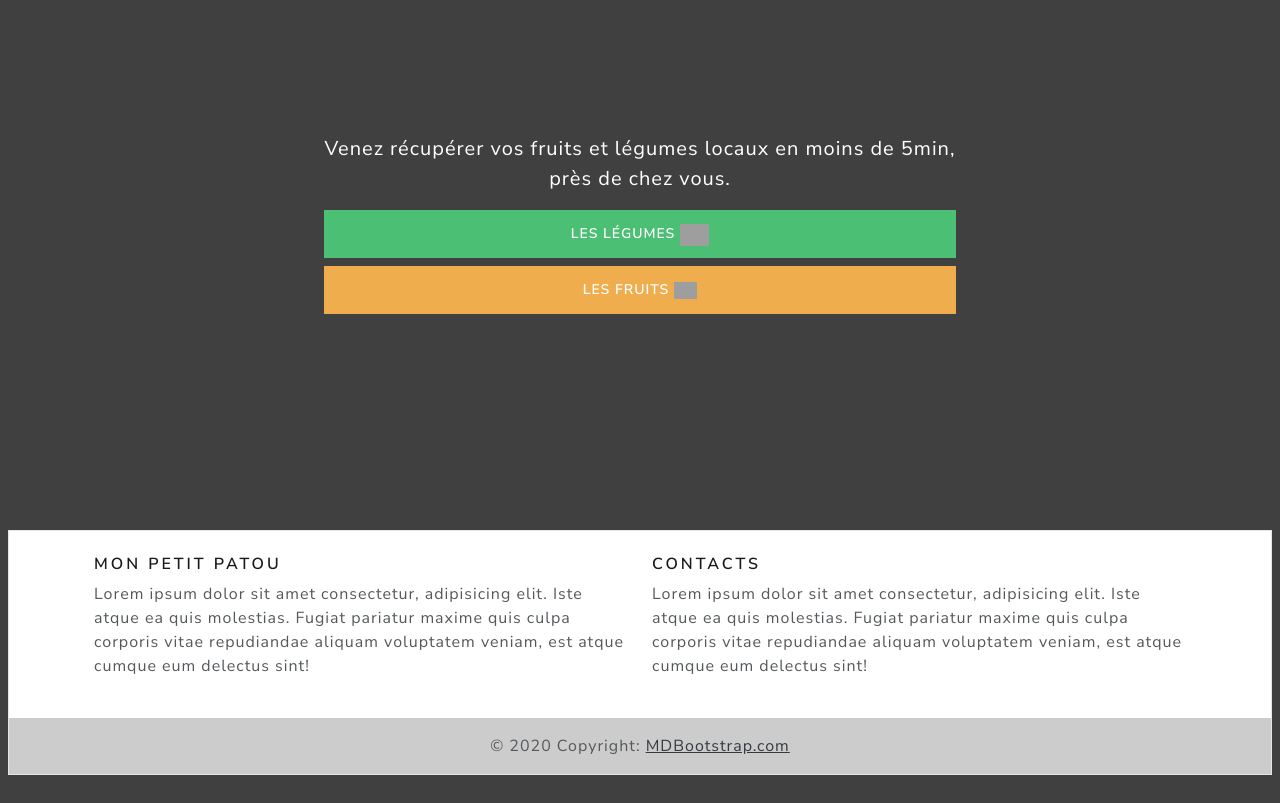
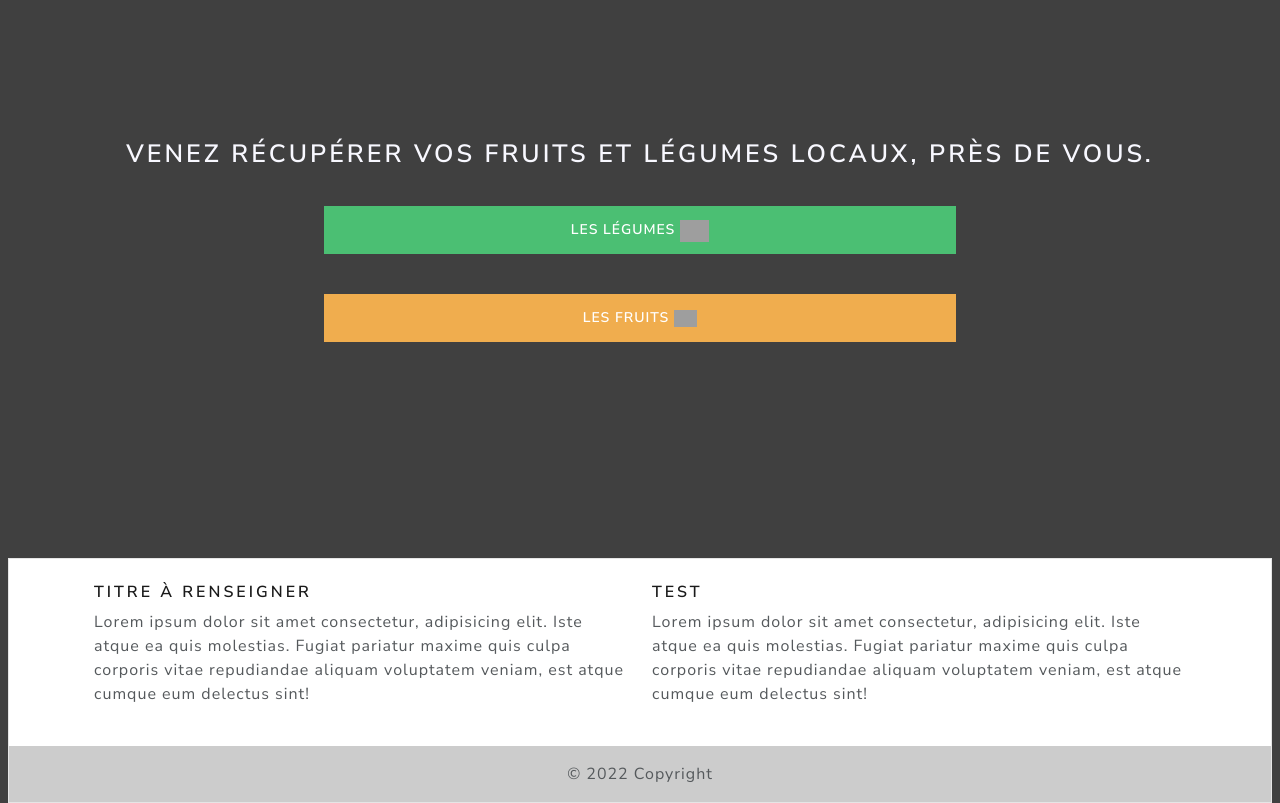
Before and after one commit to Pierrelgx/Panier_Minute, a plain HTML site: page index.html in a window 1280 px wide. Shown: the part 440-1243 px from the top of the page. Before the commit the page ends 1215 px from the top, so only its background shows below. Drawn offline with nearby package versions, Linux system fonts and the light colour scheme; grey boxes are pictures that could not be loaded.

Commit message:
🥕 maj

```diff
--- a/index.html
+++ b/index.html
@@ -28,13 +28,11 @@
         </div>
 
 
+<h1>venez récupérer vos fruits et légumes locaux, près de vous. </h1> <br>
 
 
-        <div class="col-lg-6 mx-auto">
-          <strong> <p1 class="lead mb-4" style="color: rgb(255, 255, 255);"><stong>Venez récupérer vos fruits et légumes locaux en moins de 5min, près de chez vous.</p></strong></stong>
-        </div>
          <div class="d-grid gap-2 col-6 mx-auto">
-          <a href="navbar.html" class="btn btn-success">Les légumes <img style="width: 5%;" src="https://img.icons8.com/dusk/64/000000/mushroom.png"/></a>
+          <a href="navbar.html" class="btn btn-success">Les légumes <img style="width: 5%;" src="https://img.icons8.com/dusk/64/000000/mushroom.png"/></a> <br>
           <a href="navbar.html" class="btn btn-warning">Les fruits <img style="width: 4%;" src="https://img.icons8.com/dusk/64/000000/tomato.png"/> </a></div>
 
 
@@ -67,7 +65,7 @@
       <div class="row">
         <!--Grid column-->
         <div class="col-lg-6 col-md-12 mb-4 mb-md-0">
-          <h5 class="text-uppercase">Mon petit Patou</h5>
+          <h5 class="text-uppercase">Titre à renseigner</h5>
 
           <p>
             Lorem ipsum dolor sit amet consectetur, adipisicing elit. Iste atque ea quis
@@ -79,7 +77,7 @@
 
         <!--Grid column-->
         <div class="col-lg-6 col-md-12 mb-4 mb-md-0">
-          <h5 class="text-uppercase">Contacts</h5>
+          <h5 class="text-uppercase">Test</h5>
 
           <p>
             Lorem ipsum dolor sit amet consectetur, adipisicing elit. Iste atque ea quis
@@ -95,8 +93,7 @@
 
     <!-- Copyright -->
     <div class="text-center p-3" style="background-color: rgba(0, 0, 0, 0.2);">
-      © 2020 Copyright:
-      <a class="text-dark" href="https://mdbootstrap.com/">MDBootstrap.com</a>
+      © 2022 Copyright
     </div>
     <!-- Copyright -->
   </footer>
```
Also changed, not shown: style.css.
